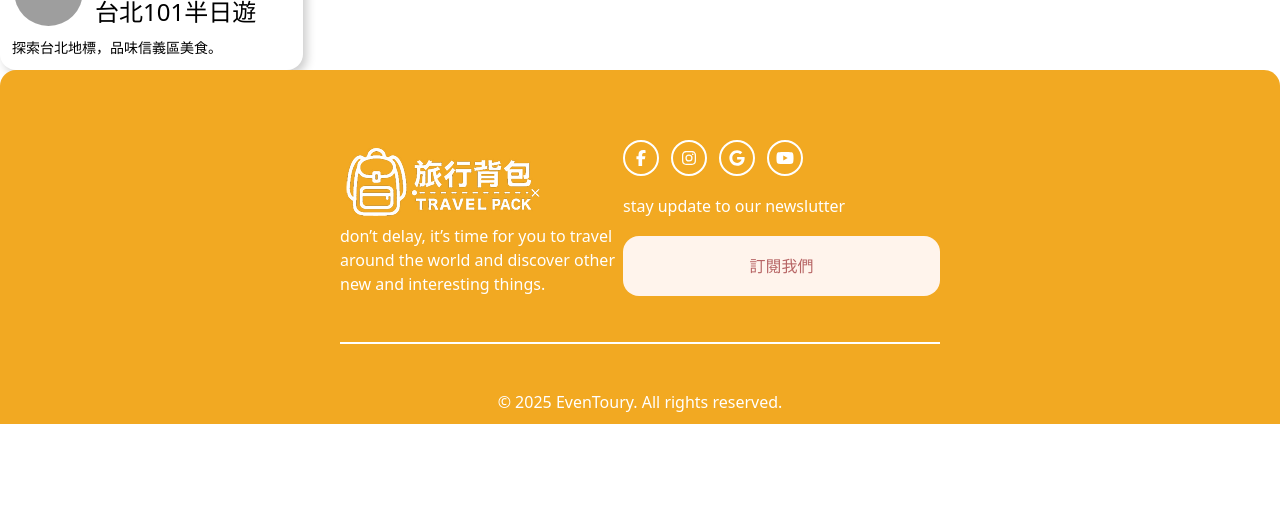
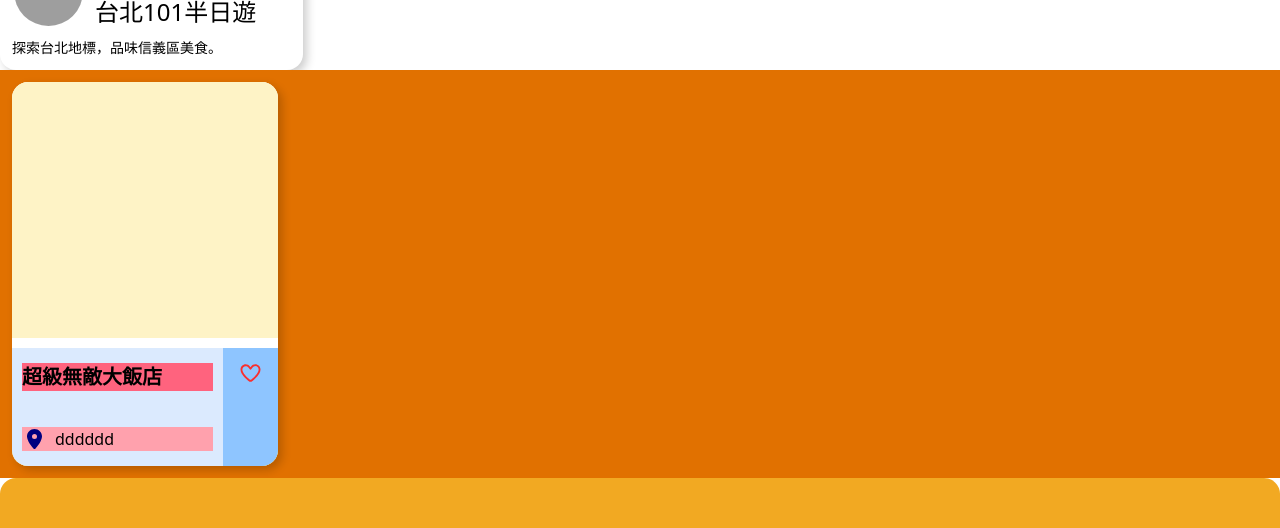
Before and after one commit to jetp02-25-team-a/frontend, a Next.js app: page /accommodations in a window 1280 px wide. Shown: the part 404-932 px from the top of the page. Before the commit the page ends 828 px from the top, so only its background shows below. Built offline with nearby package versions, Linux system fonts and the light colour scheme; no server answers; grey boxes are pictures that could not be loaded.

Commit message:
WIP: AccCard component

```diff
--- a/app/accommodations/_components/AccCard.tsx
+++ b/app/accommodations/_components/AccCard.tsx
@@ -1,9 +1,70 @@
 'use client';
 
-export default function Div() {
+import { FontAwesomeIcon } from '@fortawesome/react-fontawesome';
+import { faHeart } from '@fortawesome/free-regular-svg-icons';
+import { faLocationDot } from '@fortawesome/free-solid-svg-icons';
+import Image from 'next/image';
+
+// export interface ComponentsAccCardProps {}
+
+export default function ComponentsAccCard() {
   return (
     <>
-      <div>Div</div>
+      <div
+        className="
+      flex flex-col overflow-hidden             {/* 1. 佈局 */}
+      w-[266px] h-[384px] gap-[10px]           {/* 3. 大小 */}
+      rounded-2xl bg-white customize_shadow     {/* 5. 外觀/效果 */}
+      group                                     {/* 6. 互動性 */}
+    "
+      >
+        {/* 1. 圖片區塊 */}
+        <div className="w-full h-[256px] bg-amber-100"></div>
+
+        {/* 2. 內容/資訊區塊 */}
+        <div className="flex w-full flex-1 bg-amber-300">
+          {/* 2a. 左側資訊欄 */}
+          <div
+            className="
+                flex flex-col justify-between h-full   {/* 1. 佈局 */}
+                w-[211px]                               {/* 3. 大小 */}
+                bg-blue-100 px-[10px] py-[15px]         {/* 5. 外觀/效果 */}
+            "
+          >
+            {/* 酒店名稱 */}
+            <div className="w-full break-words bg-rose-400">
+              {/* 排版類別 */}
+              <span className="font-sans text-xl font-black">
+                超級無敵大飯店
+              </span>
+            </div>
+
+            {/* 地點資訊區塊 */}
+            <div className="flex gap-[8px] items-center bg-rose-300">
+              <div>
+                <FontAwesomeIcon icon={faLocationDot} size="lg" color="navy" />
+              </div>
+              <div>
+                <span className="text-base">dddddd</span>
+              </div>
+            </div>
+          </div>
+
+          {/* 2b. 右側愛心欄 */}
+          <div
+            className="
+                flex flex-1 justify-center h-full  {/* 1. 佈局 */}
+                bg-blue-300 pt-[15px]               {/* 5. 外觀/效果 */}
+            "
+          >
+            <FontAwesomeIcon
+              icon={faHeart}
+              size="lg"
+              style={{ color: '#f92f2f' }}
+            />
+          </div>
+        </div>
+      </div>
     </>
   );
 }
--- /dev/null
+++ b/app/accommodations/_components/Container.tsx
@@ -0,0 +1,11 @@
+import AccCard from './AccCard';
+
+export default function Container() {
+  return (
+    <>
+      <div className="container bg-amber-600 p-3">
+        <AccCard />
+      </div>
+    </>
+  );
+}
--- a/app/accommodations/page.tsx
+++ b/app/accommodations/page.tsx
@@ -1,4 +1,5 @@
 import TourCard from '../grabgroup/team-up/_components/tour-card';
+import Container from './_components/Container';
 
 export default async function AccommodationPage() {
   console.log(process.env.NEXT_PUBLIC_EXPRESS_API_TARGET);
@@ -14,6 +15,7 @@ export default async function AccommodationPage() {
         user_name="小美"
         image="https://www.travel.taipei/image/216608/?r=1625036397904"
       />
+      <Container />
     </>
   );
 }
--- a/next.config.ts
+++ b/next.config.ts
@@ -14,7 +14,16 @@ const nextConfig: NextConfig = {
   },
   images: {
     // 從遠端連結圖片用的設定
-    remotePatterns: [{ protocol: 'https', hostname: 'images.unsplash.com' }],
+    remotePatterns: [
+      { protocol: 'https', hostname: 'images.unsplash.com' },
+      {
+        protocol: 'https',
+        // ⭐️ 將 Faker 圖片的來源域名加入
+        hostname: 'loremflickr.com',
+        port: '',
+        pathname: '/**',
+      },
+    ],
   },
   devIndicators: false,
 
```
Also changed, not shown: app/accommodations/_style/style.module.css (added).
